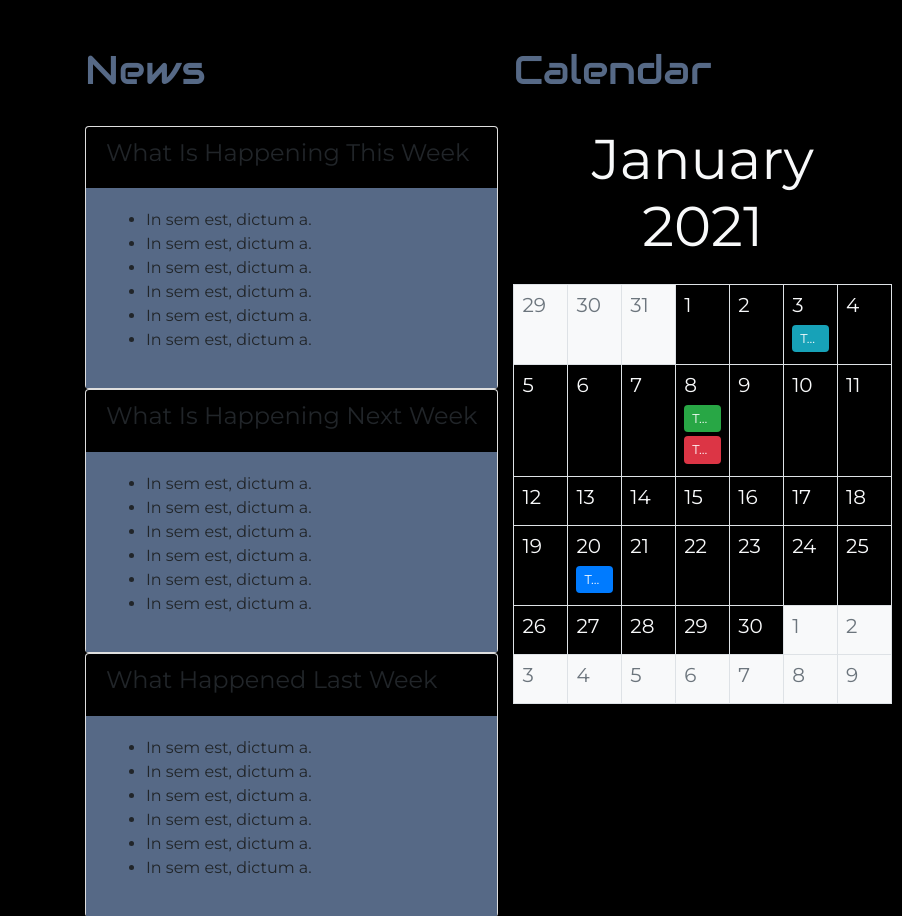
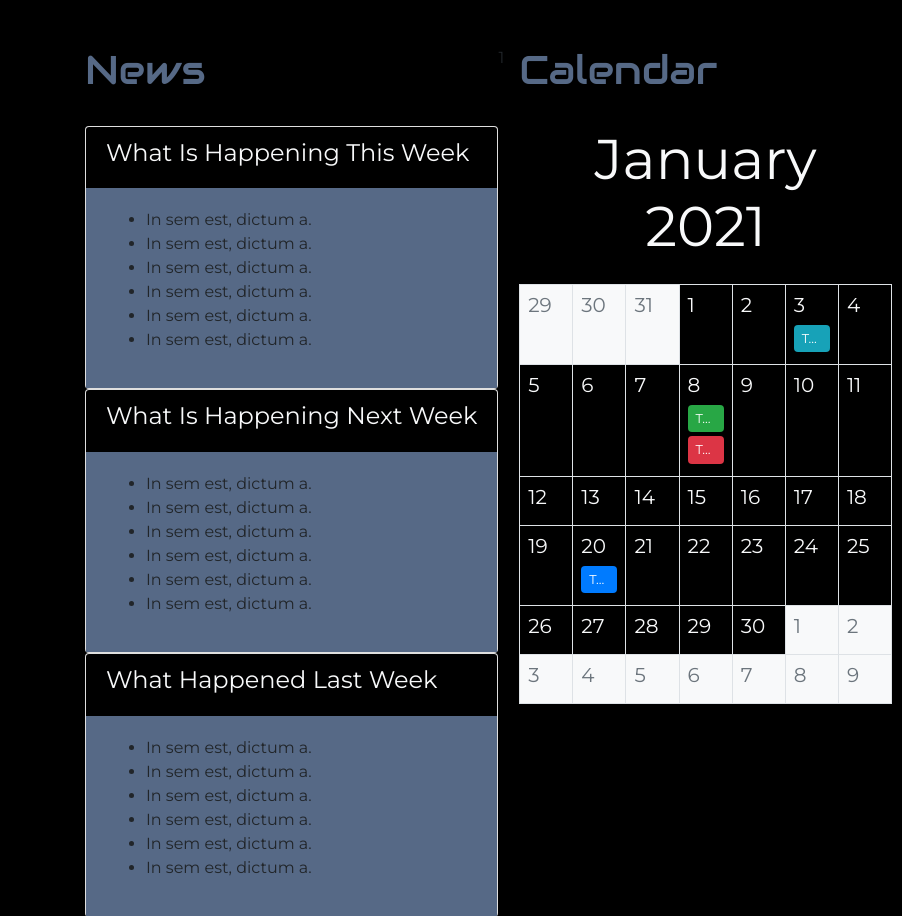
Before and after one commit to patrickdlippert/tattoosite, a website: page news.html in a window 1280 px wide. Shown: the part 360-1276 px from the top of the page, 0-902 px from the left. Drawn offline with nearby package versions, Linux system fonts and the light colour scheme.

```diff
--- a/news.html
+++ b/news.html
@@ -451,7 +451,7 @@
                 <div class="col-s-5">
                     <h1 class="pb-4"> News</h1>
                      <div class="card">
-                         <div class="card-header">
+                         <div class="card-header text-light">
                              <h4> What Is Happening This Week</h4>
                          </div>
                          <div class="card-body">
@@ -466,7 +466,7 @@
                          </div>
                      </div>
                      <div class="card">
-                        <div class="card-header">
+                        <div class="card-header text-light">
                             <h4> What Is Happening Next Week</h4>
                         </div>
                         <div class="card-body">
@@ -481,7 +481,7 @@
                         </div>
                     </div>
                     <div class="card">
-                        <div class="card-header">
+                        <div class="card-header text-light">
                             <h4> What Happened Last Week</h4>
                         </div>
                         <div class="card-body">
@@ -527,7 +527,7 @@
                     </div>
                 </div>
             </div>
-        </div>
+        </div>1
     </div>
         <!-- Footer section that uses Logo, Menu, Contact and Social Buttons -->
         <div class="pb-0 mb-0 justify-content-center text-light">
```
